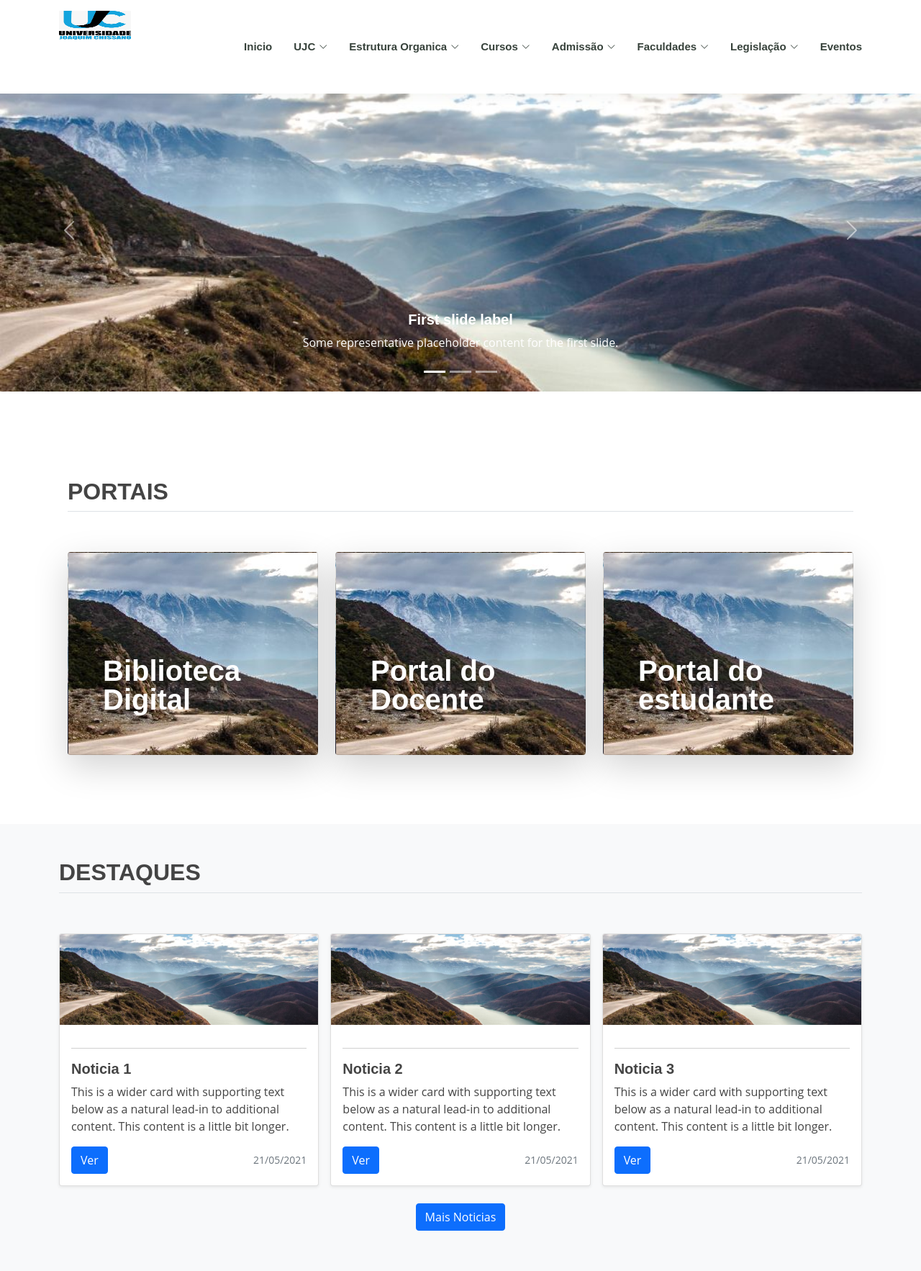
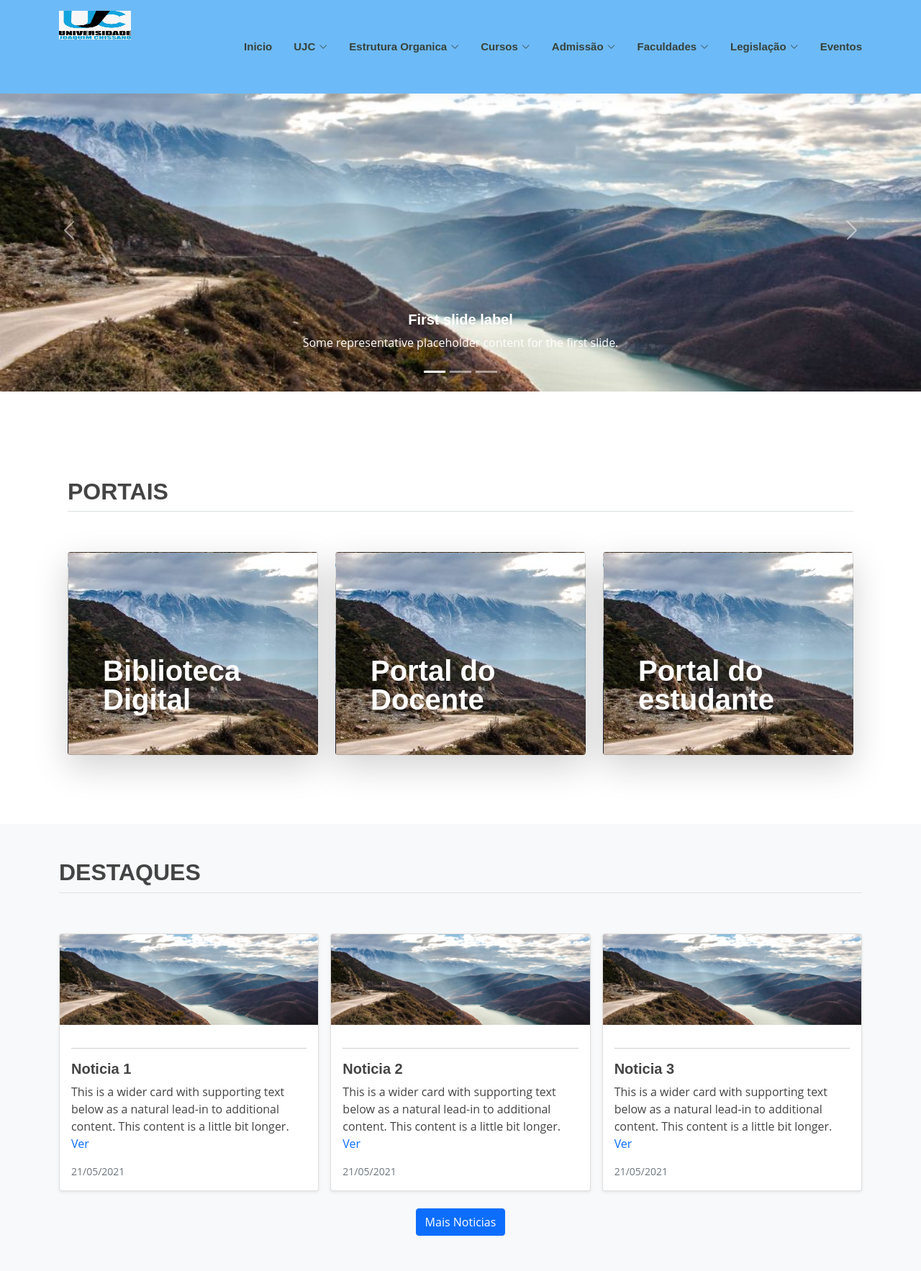
Before and after one commit to Carlos-Tembe/ujc, a PHP site: page / in a window 1280 px wide. Shown: the top 1766 px of the page at 72% size. Run offline with PHP 8.4, Linux system fonts and the light colour scheme.

Commit message:
Atualizacao dos links da homepage

```diff
--- a/css/style.css
+++ b/css/style.css
@@ -107,16 +107,20 @@ body {
   font-family: "Open Sans", sans-serif;
   color: #444444;
 }
-
+.links:hover{
+font-weight: bold;
+color:#6dbaf8 ;
+}
 a {
-  color: #5fcf80;
+  /* color: #00BFFF; */
   text-decoration: none;
 }
 
 a:hover {
   /*color: #86db9f;*/
-  color: #00BFFF;
+  color: white;
   text-decoration: none;
+  font-weight: bold;
 }
 
 h1, h2, h3, h4, h5, h6 {
--- a/index.html
+++ b/index.html
@@ -24,7 +24,7 @@
     <!-- javascript para o slide -->
 <script src="js/slider.js" language="JavaScript"></script>
 <!-- ======= CABECALHO ======= -->
-<header id="header" class="fixed-top">
+<header id="header" class="fixed-top" style="background-color: #6dbaf8;">
     <div class="container d-flex align-items-center">
         <a href="index.html"  class="logo me-auto"><img src="img/logo.jpeg" alt="" class="logo"></a>
 
@@ -237,11 +237,9 @@
           <div class="card-body">
             <hr>
             <h5 class="card-title">Noticia 1 </h5>
-            <p class="card-text">This is a wider card with supporting text below as a natural lead-in to additional content. This content is a little bit longer.</p>
+            <p class="card-text">This is a wider card with supporting text below as a natural lead-in to additional content. This content is a little bit longer.  <a href="" class="links">Ver</a></p>
             <div class="d-flex justify-content-between align-items-center">
-              <div class="btn-group">
-             <a href="paginas/noticias/noticias.html" class=" btn btn-primary" >Ver</a>
-              </div>
+
               <small class="text-muted">21/05/2021</small>
             </div>
           </div>
@@ -254,11 +252,9 @@
           <div class="card-body">
             <hr>
             <h5 class="card-title">Noticia 2 </h5>
-            <p class="card-text">This is a wider card with supporting text below as a natural lead-in to additional content. This content is a little bit longer.</p>
+            <p class="card-text">This is a wider card with supporting text below as a natural lead-in to additional content. This content is a little bit longer.  <a href="" class="links">Ver</a></p>
             <div class="d-flex justify-content-between align-items-center">
-              <div class="btn-group">
-                <a href="paginas/noticias/noticias.html"class=" btn btn-primary" >Ver</a>
-              </div>
+
               <small class="text-muted">21/05/2021</small>
             </div>
           </div>
@@ -271,11 +267,9 @@
           <div class="card-body">
             <hr>
             <h5 class="card-title">Noticia 3 </h5>
-            <p class="card-text">This is a wider card with supporting text below as a natural lead-in to additional content. This content is a little bit longer.</p>
+            <p class="card-text">This is a wider card with supporting text below as a natural lead-in to additional content. This content is a little bit longer.  <a href="" class="links">Ver</a></p>
             <div class="d-flex justify-content-between align-items-center">
-              <div class="btn-group">
-                <a href=""class=" btn btn-primary" >Ver</a>
-              </div>
+
               <small class="text-muted">21/05/2021</small>
             </div>
           </div>
@@ -300,12 +294,11 @@
           <div class="card-body">
             <hr>
             <h5 class="card-title">Evento 1 </h5>
-            <p class="card-text">This is a wider card with supporting text below as a natural lead-in to additional content. This content is a little bit longer.</p>
+            <p class="card-text">This is a wider card with supporting text below as a natural lead-in to additional content. This content is a little bit longer. <a href="paginas/eventos/eventos.html" class="links">Ver</a></p>
             <div class="d-flex justify-content-between align-items-center">
-              <div class="btn-group">
-             <a href="paginas/eventos/eventos.html" class=" btn btn-primary" >Ver</a>
-              </div>
-              <small class="text-muted">21/05/2021</small>
+              <small class="text-muted"><strong>Local:</strong>UJC</small><br>
+              <small class="text-muted"><strong>Inicio:</strong> 21/05/2021</small><br>
+              <small class="text-muted"><strong>Fim:</strong>21/05/2021</small>
             </div>
           </div>
         </div>
@@ -317,12 +310,11 @@
           <div class="card-body">
             <hr>
             <h5 class="card-title">Evento 2 </h5>
-            <p class="card-text">This is a wider card with supporting text below as a natural lead-in to additional content. This content is a little bit longer.</p>
+            <p class="card-text">This is a wider card with supporting text below as a natural lead-in to additional content. This content is a little bit longer. <a href="paginas/eventos/eventos.html" class="links">Ver</a></p>
             <div class="d-flex justify-content-between align-items-center">
-              <div class="btn-group">
-                <a href="paginas/eventos/eventos.html" class=" btn btn-primary" >Ver</a>
-              </div>
-              <small class="text-muted">21/05/2021</small>
+              <small class="text-muted"><strong>Local:</strong>UJC</small><br>
+              <small class="text-muted"><strong>Inicio:</strong> 21/05/2021</small><br>
+              <small class="text-muted"><strong>Fim:</strong>21/05/2021</small>
             </div>
           </div>
         </div>
@@ -334,12 +326,11 @@
           <div class="card-body">
             <hr>
             <h5 class="card-title">Evento 3 </h5>
-            <p class="card-text">This is a wider card with supporting text below as a natural lead-in to additional content. This content is a little bit longer.</p>
+            <p class="card-text">This is a wider card with supporting text below as a natural lead-in to additional content. This content is a little bit longer. <a href="paginas/eventos/eventos.html" class="links">Ver</a></p>
             <div class="d-flex justify-content-between align-items-center">
-              <div class="btn-group">
-                <a href="paginas/eventos/eventos.html" class=" btn btn-primary" >Ver</a>
-              </div>
-              <small class="text-muted">21/05/2021</small>
+              <small class="text-muted"><strong>Local:</strong>UJC</small><br>
+              <small class="text-muted"><strong>Inicio:</strong> 21/05/2021</small><br>
+              <small class="text-muted"><strong>Fim:</strong>21/05/2021</small>
             </div>
           </div>
         </div>
@@ -351,17 +342,15 @@
 </div>
 
 <!-- EVENTOS -->
-
-
 <!-- Footer -->
-<footer class="bg-light text-center ">
+<footer class="text-center " style="background-color: #6dbaf8;">
   <!-- Grid container -->
   <div class="container p-4">
 
     <!-- Section: Social media -->
     <section class="mb-4">
       <!-- Facebook -->
-      <a class="btn btn-primary btn-floating m-1" style="background-color: #3b5998 border: none;" href="" role="button"><i class="fa fa-facebook-f"></i></a>
+      <a class="btn btn-primary btn-floating m-1" style="background-color: #3b5998 border:none;" href="" role="button"><i class="fa fa-facebook-f"></i></a>
 
       <!-- Twitter -->
       <a class="btn btn-primary btn-floating m-1" style="background-color: #55ACEE; border: none;" href="" role="button"><i class="fa fa-twitter"></i></a>
@@ -413,7 +402,7 @@
 
       <div class="row">
         <!--Grid column-->
-        <div class="col-lg-3 col-md-6 mb-4 mb-md-0">
+        <div class="col-lg-3 col-md-6 mb-4 mb-md-0" >
           <h5 class="text-uppercase">FALE CONNOSCO</h5>
 
           <ul class="list-unstyled mb-0" id="ft">
@@ -502,7 +491,7 @@
   <!-- Grid container -->
 
   <!-- Copyright -->
-  <div class="text-center p-3" style="background-color: rgba(0, 0, 0, 0.2)">
+  <div class="text-center p-3" style="background-color: rgba(0, 0, 0, 0.2); color: white;">
     Copyright &copy; 2021. Todos Direitos Reservados a <strong><span>Universidade Joaquim Chissano</span></strong>.
   </div>
   <!-- Copyright -->
```
Also changed, not shown: css/vendor/bootstrap/css/bootstrap.css.
